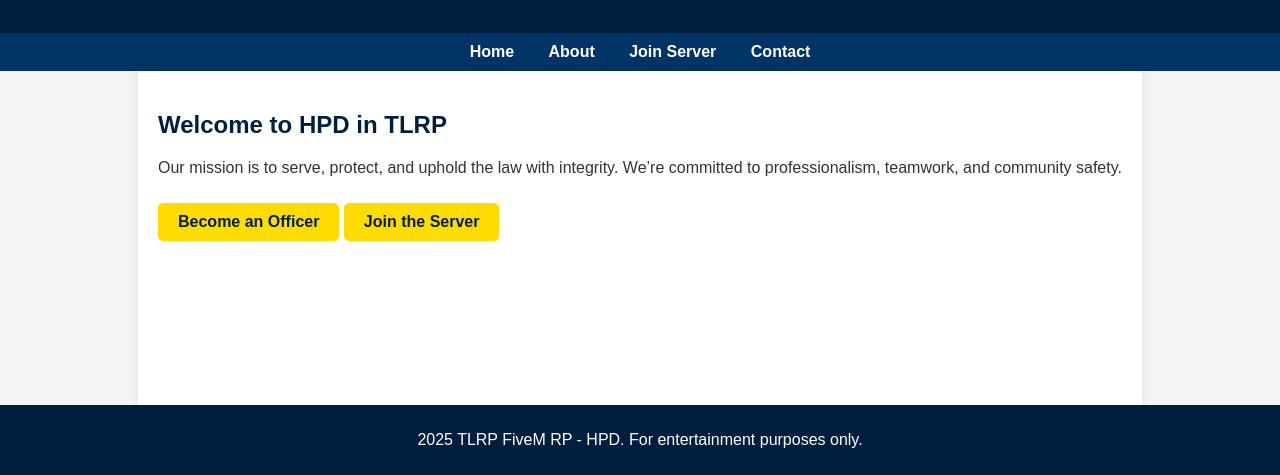
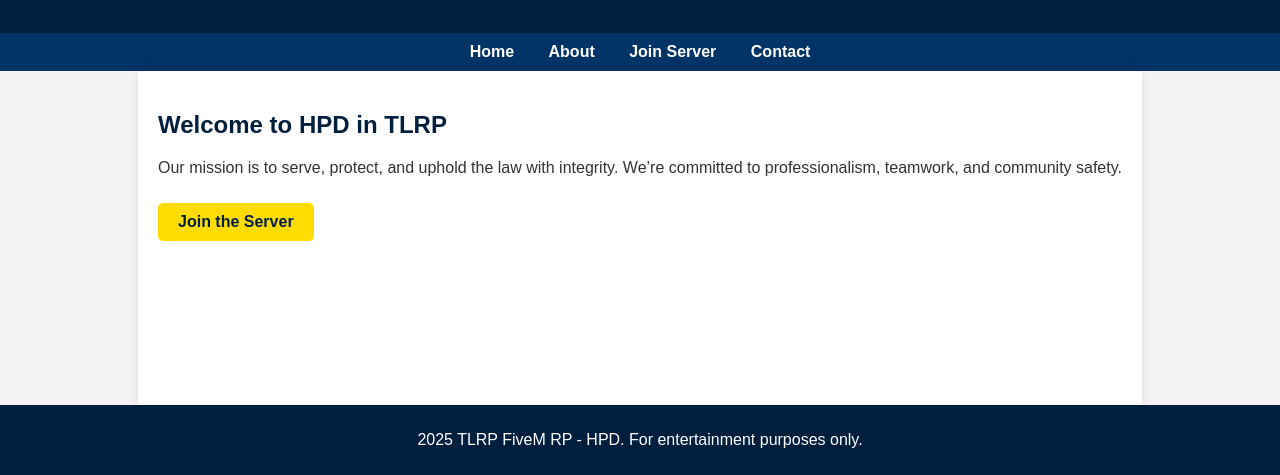
Before and after one commit to tlrp-lab/tlrp-hpd, a plain HTML site: page index.html in a window 1280 px wide. Shown: the part 325-800 px from the top of the page. Drawn offline with Linux system fonts and the light colour scheme.

Commit message:
Update index.html

```diff
--- a/index.html
+++ b/index.html
@@ -67,7 +67,6 @@
         <section id="home">
             <h2>Welcome to HPD in TLRP</h2>
             <p>Our mission is to serve, protect, and uphold the law with integrity. We’re committed to professionalism, teamwork, and community safety.</p>
-            <a href="recruitment.html" class="cta-button">Become an Officer</a>
             <a href="join.html" class="cta-button">Join the Server</a>
         </section>
     </main>
```
